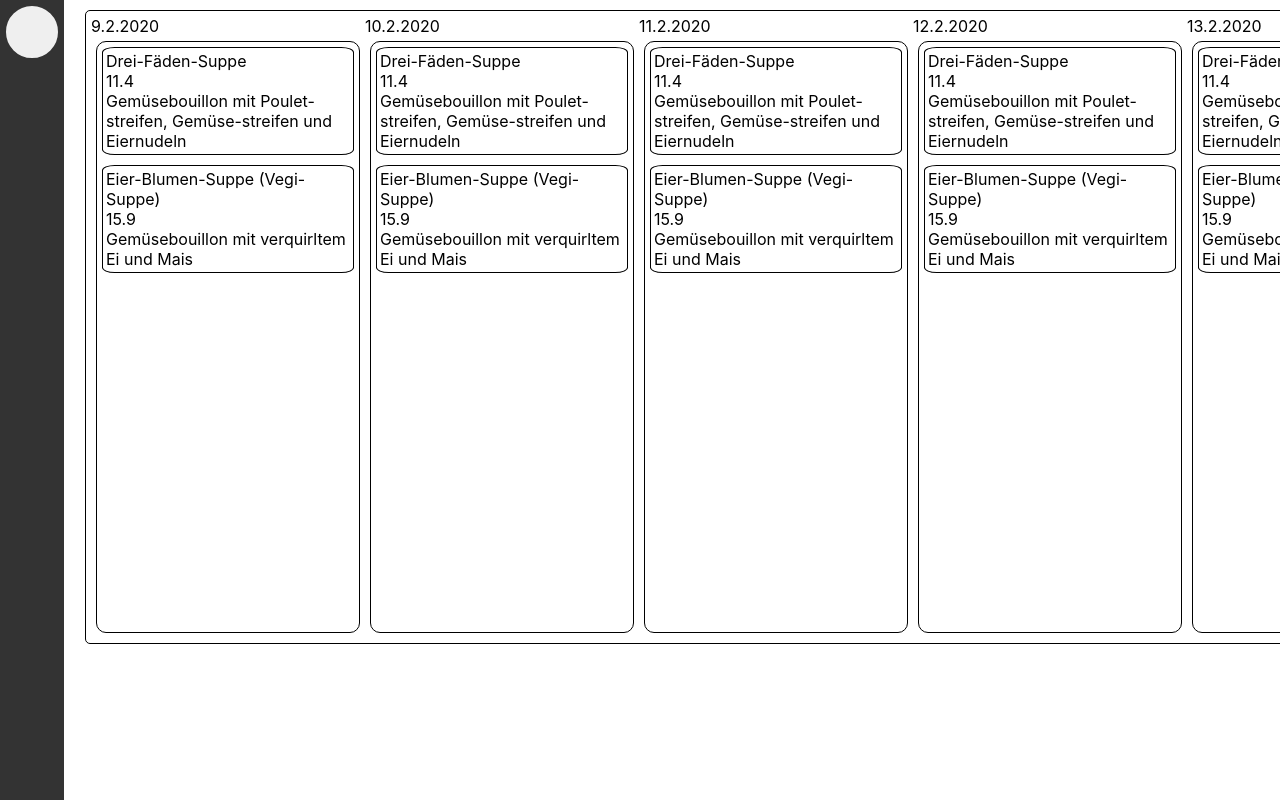
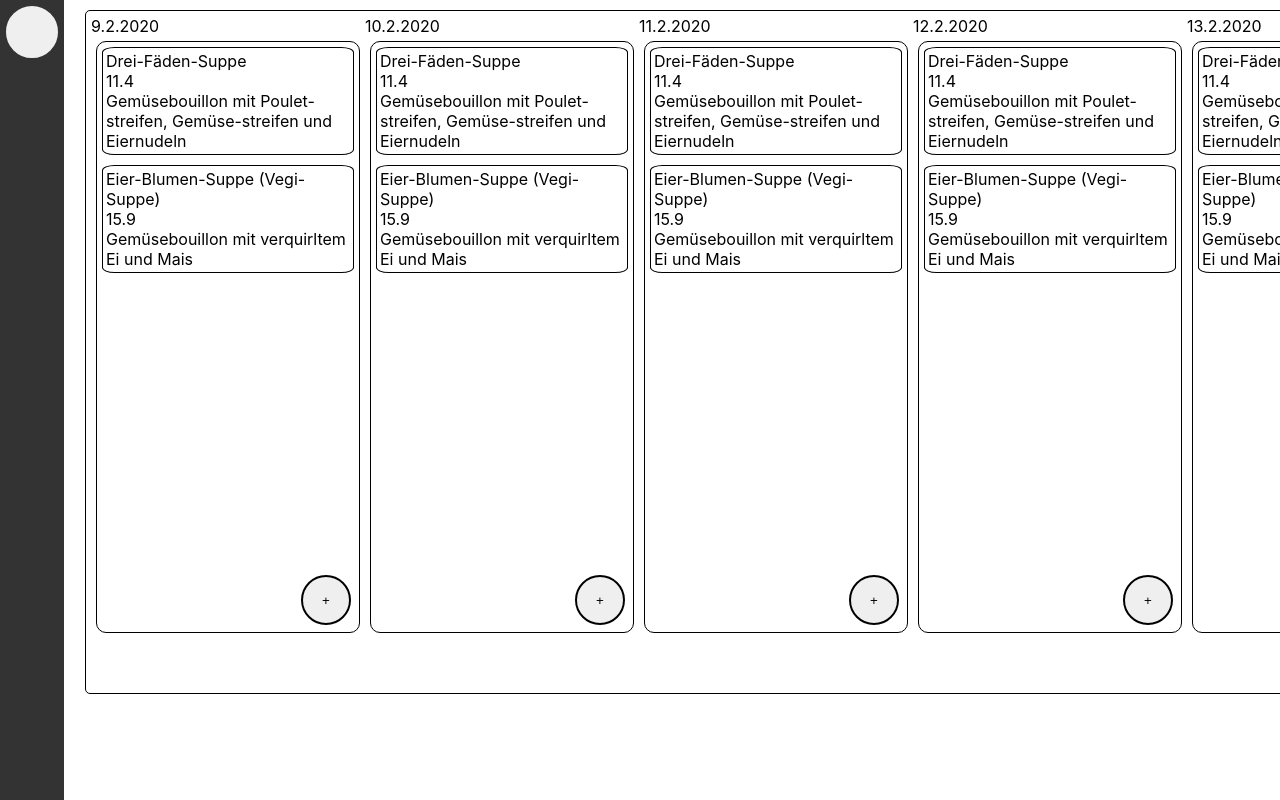
Before and after one commit to Ornova/Probe-IPA, a React (Create React App) app: page /cust in a window 1280 px wide. Shown: the top 800 px of the page. Built offline with nearby package versions, Linux system fonts and the light colour scheme.

Commit message:
Changed code on WeekDisplay and added a SCSS-file for buttons.

```diff
--- a/src/components/WeekDisplay.jsx
+++ b/src/components/WeekDisplay.jsx
@@ -1,5 +1,6 @@
 import React, { useState } from "react";
 import "./../scss/weekdisplay.scss";
+import "./../scss/buttons.scss";
 import DayDisplay from "./DayDisplay";
 import Menuitem from "./Menuitem";
 //import { useHistory } from "react-router-dom";
@@ -10,16 +11,21 @@ const WeekDisplay = props => {
 	const date = props.date;
 
 	//Todo Week change
+	function handleButtonClick() {}
 
 	return (
 		<div className="weekdisplay">
 			<div>
 				{props.dayOne + "." + (date.getMonth() + 1) + "." + date.getFullYear()}
 				<DayDisplay
-					date={
-						"D" + props.dayOne + "-" + (date.getMonth() + 1) + "-" + date.getFullYear()
-					}
+					date={props.dayOne + "." + (date.getMonth() + 1) + "." + date.getFullYear()}
 					day={0}
+				/>
+				<input
+					type="button"
+					onClick={() => handleButtonClick()}
+					value="+"
+					className="add-button"
 				/>
 			</div>
 			<div>
@@ -28,12 +34,24 @@ const WeekDisplay = props => {
 					date={props.dayOne + 1 + "." + (date.getMonth() + 1) + "." + date.getFullYear()}
 					day={1}
 				/>
+				<input
+					type="button"
+					onClick={() => handleButtonClick()}
+					value="+"
+					className="add-button"
+				/>
 			</div>
 			<div>
 				{props.dayOne + 2 + "." + (date.getMonth() + 1) + "." + date.getFullYear()}
 				<DayDisplay
 					date={props.dayOne + 2 + "." + (date.getMonth() + 1) + "." + date.getFullYear()}
 					day={2}
+				/>
+				<input
+					type="button"
+					onClick={() => handleButtonClick()}
+					value="+"
+					className="add-button"
 				/>
 			</div>
 			<div>
@@ -42,12 +60,24 @@ const WeekDisplay = props => {
 					date={props.dayOne + 3 + "." + (date.getMonth() + 1) + "." + date.getFullYear()}
 					day={3}
 				/>
+				<input
+					type="button"
+					onClick={() => handleButtonClick()}
+					value="+"
+					className="add-button"
+				/>
 			</div>
 			<div>
 				{props.dayOne + 4 + "." + (date.getMonth() + 1) + "." + date.getFullYear()}
 				<DayDisplay
 					date={props.dayOne + 4 + "." + (date.getMonth() + 1) + "." + date.getFullYear()}
 					day={4}
+				/>
+				<input
+					type="button"
+					onClick={() => handleButtonClick()}
+					value="+"
+					className="add-button"
 				/>
 			</div>
 			<div>
@@ -56,12 +86,24 @@ const WeekDisplay = props => {
 					date={props.dayOne + 5 + "." + (date.getMonth() + 1) + "." + date.getFullYear()}
 					day={5}
 				/>
+				<input
+					type="button"
+					onClick={() => handleButtonClick()}
+					value="+"
+					className="add-button"
+				/>
 			</div>
 			<div>
 				{props.dayOne + 6 + "." + (date.getMonth() + 1) + "." + date.getFullYear()}
 				<DayDisplay
 					date={props.dayOne + 6 + "." + (date.getMonth() + 1) + "." + date.getFullYear()}
 					day={6}
+				/>
+				<input
+					type="button"
+					onClick={() => handleButtonClick()}
+					value="+"
+					className="add-button"
 				/>
 			</div>
 			<div>
--- /dev/null
+++ b/src/scss/buttons.scss
@@ -0,0 +1,10 @@
+.add-button {
+	border: 2px solid black;
+	position: relative;
+
+	left: 210px;
+	bottom: 63px;
+	width: 50px;
+	height: 50px;
+	border-radius: 100%;
+}
```
